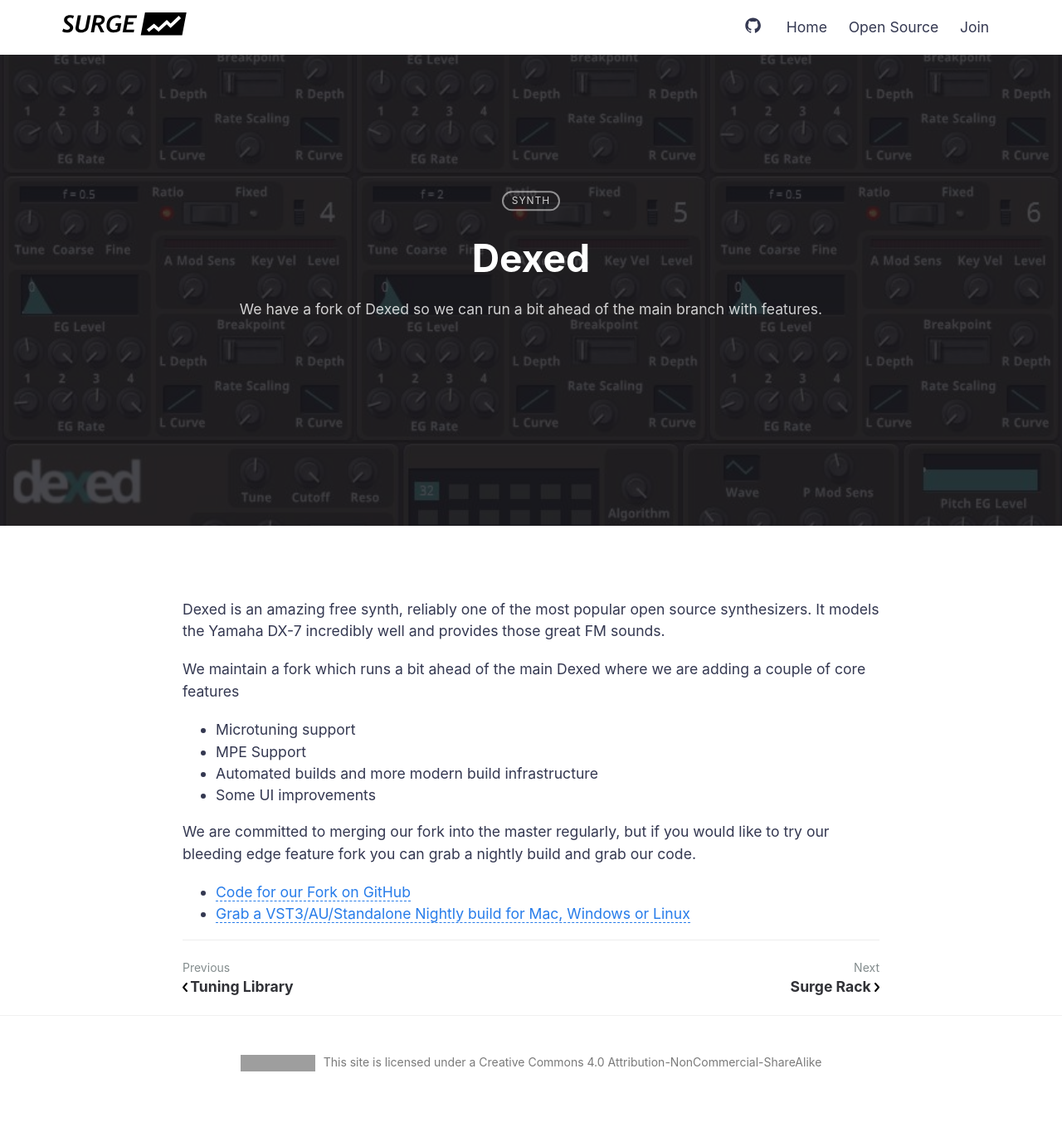
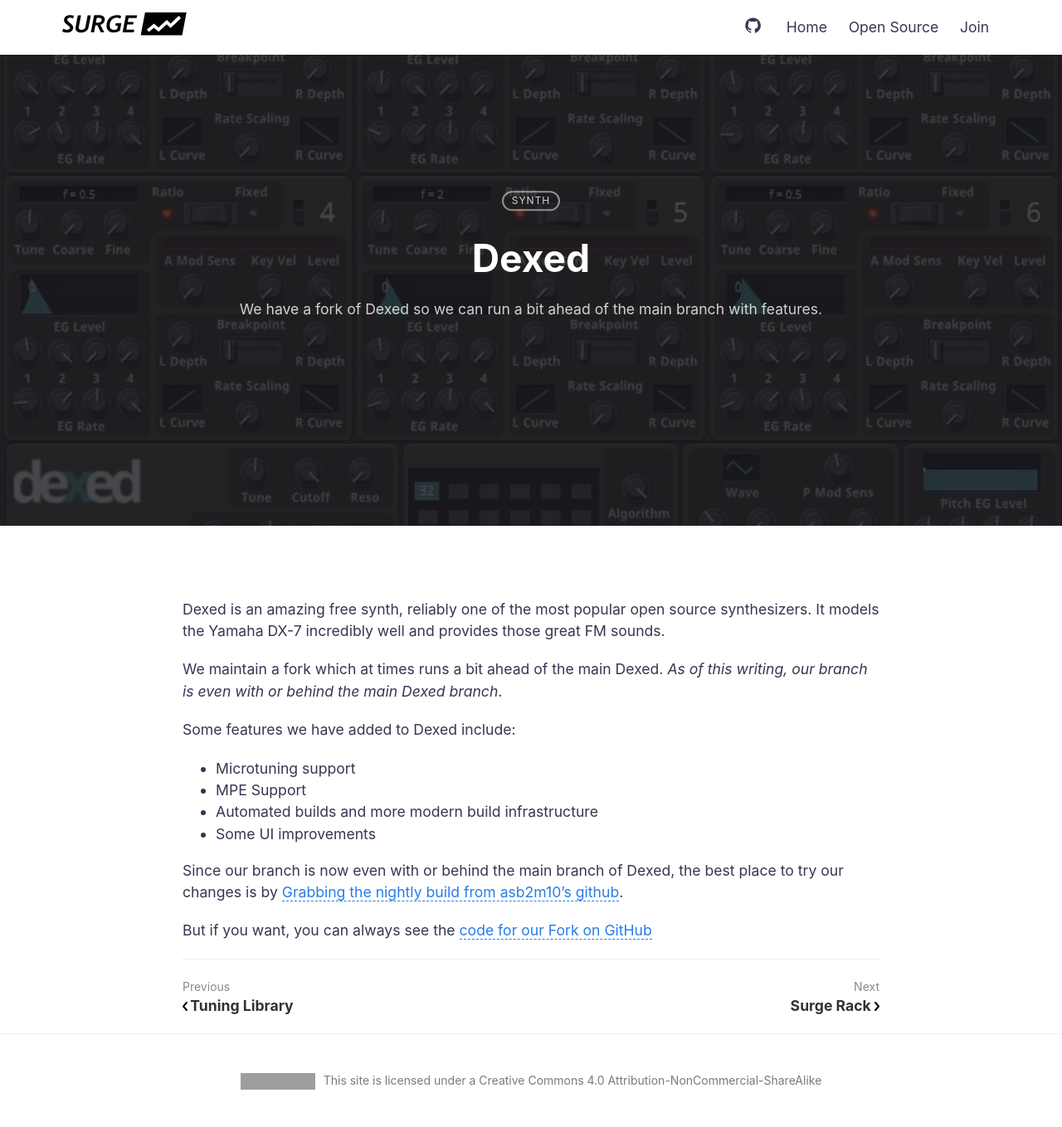
Before and after one commit to surge-synthesizer/surge-synth-team.org, a Jekyll site: the page built from _posts/2020-02-15-dexed.md, in a window 1280 px wide. Shown: the whole page at 83% size. Built offline with Jekyll 4.4.1, drawn with Linux system fonts in a browser that asks for light colours; before the commit the page ends 1337 px from its top, so only the background shows below that; grey boxes are pictures that could not be loaded.

```diff
--- a/_posts/2020-02-15-dexed.md
+++ b/_posts/2020-02-15-dexed.md
@@ -10,15 +10,17 @@ categories: [Synth]
 Dexed is an amazing free synth, reliably one of the most popular open source synthesizers. It models the Yamaha DX-7 incredibly well and
 provides those great FM sounds.
 
-We maintain a fork which runs a bit ahead of the main Dexed where we are adding a couple of core features
+We maintain a fork which at times runs a bit ahead of the main Dexed. *As of this writing, our branch is even with
+or behind the main Dexed branch*.
+
+Some features we have added to Dexed include:
 
 * Microtuning support
 * MPE Support
 * Automated builds and more modern build infrastructure
 * Some UI improvements
 
-We are committed to merging our fork into the master regularly, but if you would like to try our bleeding edge feature fork
-you can grab a nightly build and grab our code.
+Since our branch is now even with or behind the main branch of Dexed, the best place to try our changes
+is by [Grabbing the nightly build from asb2m10's github](https://github.com/asb2m10/dexed/releases/tag/Nightly).
 
-* [Code for our Fork on GitHub](https://github.com/surge-synthesizer/dexed.git)
-* [Grab a VST3/AU/Standalone Nightly build for Mac, Windows or Linux](https://github.com/surge-synthesizer/dexed/releases/tag/Nightly)
+But if you want, you can always see the [code for our Fork on GitHub](https://github.com/surge-synthesizer/dexed.git)
```
Also changed, not shown: other parts of _posts/2020-02-15-dexed.md (+1 -1 lines), _posts/2020-02-14-tuning-library.md (+1 -1 lines), _posts/2020-03-03-tuning-workbench-synth.md (+1 -1 lines), _posts/2020-08-08-stochas.md (added, +33 -0 lines), _img/posts/stochas.jpg (added).
